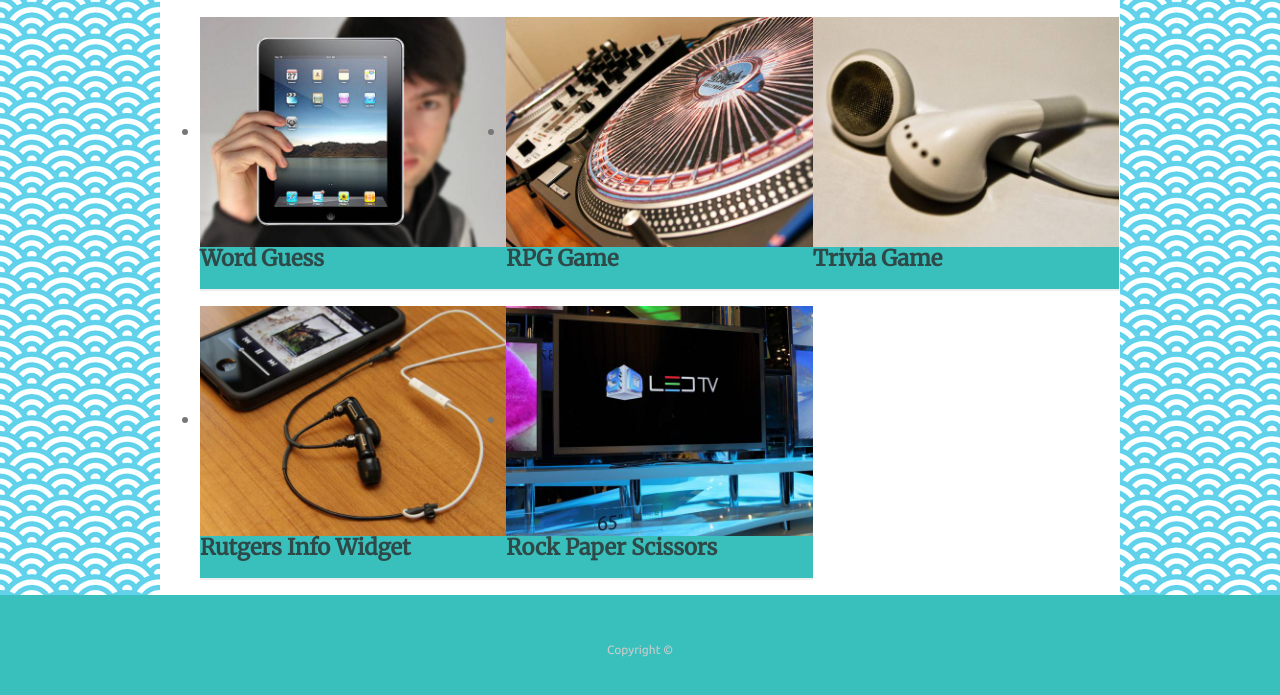
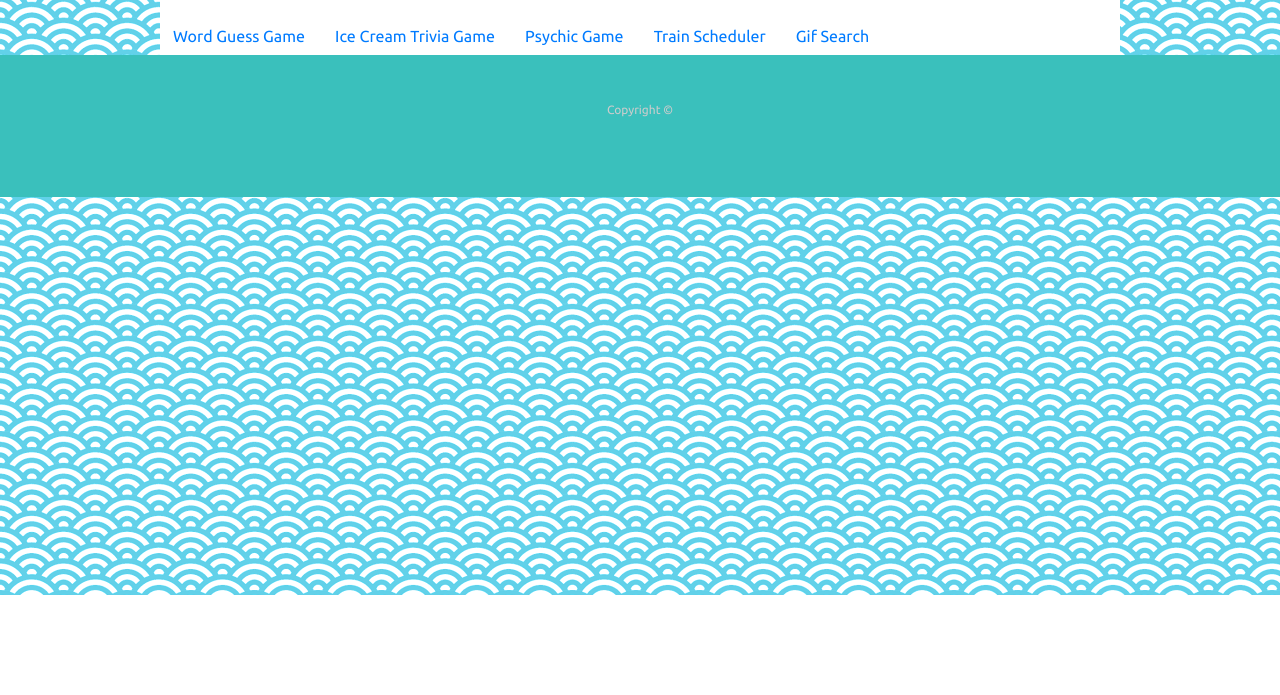
Before and after one commit to maggiepowell/maggiepowell.github.io, a plain HTML site: page portfolio.html in a window 1280 px wide. Shown: the part 205-900 px from the top of the page. After the commit the page ends 800 px from the top, so only its background shows below. Drawn offline with nearby package versions, Linux system fonts and the light colour scheme.

Commit message:
updating links in portfolio

```diff
--- a/portfolio.html
+++ b/portfolio.html
@@ -33,59 +33,18 @@
 
     <div class="row">
       <div id="small-img" class="col-xs-12 col-sm-12 col-md-12 col-lg-12 center">
-        <ul>
-          <li>
-              <img src="images/technics-q-c-640-480-1.jpg" alt="Word Guess">
-              <h3>Word Guess</h3>
-          </li>
-          <li>
-              <img src="images/technics-q-c-640-480-2.jpg" alt="RPG Game">
-              <h3>RPG Game</h3>
-          </li>
-          <li>
-                <img src="images/technics-q-c-640-480-5.jpg" alt="Trivia Game">
-                <h3>Trivia Game</h3>
-          </li>
-          <li>
-                <img src="images/technics-q-c-640-480-7.jpg" alt="Rutgers Info Widget">
-                <h3>Rutgers Info Widget</h3>
-          </li>
-          <li>
-              <img src="images/technics-q-c-640-480-9.jpg" alt="Rock Paper Scissors">
-              <h3>Rock Paper Scissors</h3>
-          </li>
-          <li>
-        </ul>
+        <button type="button" class="btn btn-link" img src="https://maggiepowell.github.io/Word-Guess-Game/" alt="Word Guess">
+          Word Guess Game</button>
+        <button type="button" class="btn btn-link" img src="https://maggiepowell.github.io/TriviaGame/" alt="Trivia Game">
+          Ice Cream Trivia Game</button>
+        <button type="button" class="btn btn-link" img src="https://maggiepowell.github.io/Psychic-Game/" alt="Psychic Game">
+          Psychic Game</button>
+        <button type="button" class="btn btn-link" img src="https://maggiepowell.github.io/TrainScheduler/" alt="Train Scheduler">
+          Train Scheduler</button>
+        <button type="button" class="btn btn-link" img src="https://maggiepowell.github.io/Giftastic/" alt="Giftastic">
+          Gif Search</button>
       </div>
     </div>
-
-    <!-- <div class="row">
-      <div id="small-img" class="col-xs-12 col-sm-12 col-md-12 col-lg-12 center">
-        <ul>
-          <li>
-              <img src="images/technics-q-c-640-480-1.jpg" alt="Word Guess">
-              <h3>Word Guess</h3>
-          </li>
-          <li>
-              <img src="images/technics-q-c-640-480-2.jpg" alt="RPG Game">
-              <h3>RPG Game</h3>
-          </li>
-          <li>
-                <img src="images/technics-q-c-640-480-5.jpg" alt="Trivia Game">
-                <h3>Trivia Game</h3>
-          </li>
-          <li>
-                <img src="images/technics-q-c-640-480-7.jpg" alt="Rutgers Info Widget">
-                <h3>Rutgers Info Widget</h3>
-          </li>
-          <li>
-              <img src="images/technics-q-c-640-480-9.jpg" alt="Rock Paper Scissors">
-              <h3>Rock Paper Scissors</h3>
-          </li>
-          <li>
-        </ul>
-      </div>
-    </div> -->
 
   </div>
 </div>
```
